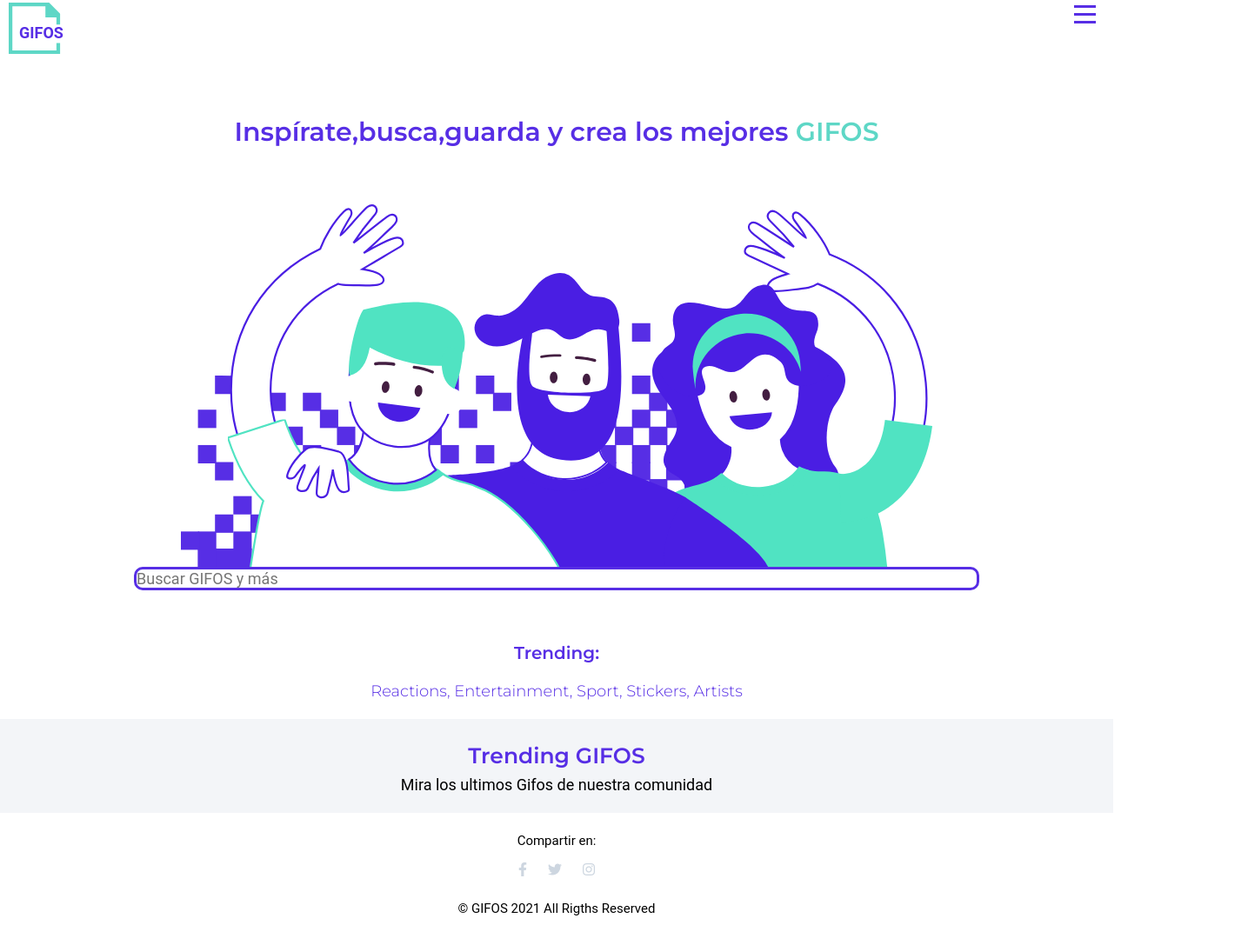
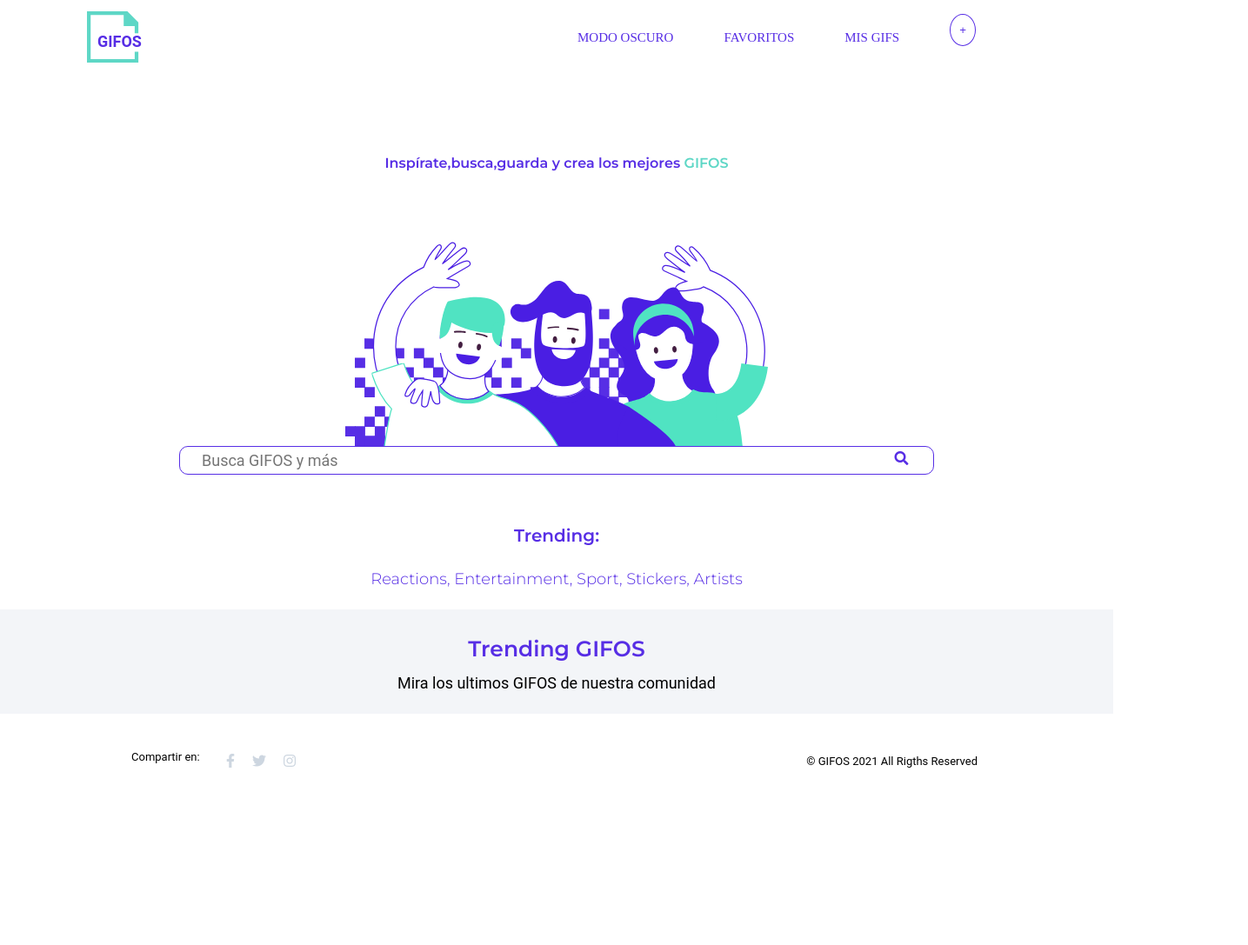
Before and after one commit to judas1221/Proyecto-Gifos, a plain HTML site: page index.html in a window 1280 px wide. Shown: the part 17-1104 px from the top of the page at 87% size, 1435 px wide, since content can reach past the window. After the commit the page ends 948 px from the top, so only its background shows below. Drawn offline with Linux system fonts and the light colour scheme.

Commit message:
arreglos

```diff
--- a/index.html
+++ b/index.html
@@ -45,7 +45,10 @@
             </div>
             <div class="buscador">
                 <img src="images/ilustra_header.svg" alt="ilustra_header">
-                <input type="search" name="buscador" value="" placeholder="Buscar GIFOS y más">
+                <div>
+                    <input type="search" id="search" name="search" placeholder="Busca GIFOS y más" />
+                    <span><i class="fa fa-search"></i></span>
+                </div>
             </div>
             <div class="mas">
                 <h3>Trending:</h3>
@@ -56,18 +59,20 @@
             <div class="galeria">
                 <h2>Trending GIFOS</h2>
                 <p>Mira los ultimos
-                    Gifos de nuestra comunidad
+                    GIFOS de nuestra comunidad
                 </p>
             </div>
         </section>
     </main>
     <footer class="footer-home">
+        <div>
             <p>Compartir en:</p>
             <ul>
                 <li><a href="https://www.facebook.com/GIPHY" target="blank"><i class="fab fa-facebook-f"></i></a></li>
                 <li><a href="https://twitter.com/GIPHY" target="blank"><i class="fab fa-twitter"></i></a></li>
                 <li><a href="https://www.instagram.com/giphy_com/?hl=es-la" target="blank"><i class="fab fa-instagram"></i></a></li>
             </ul>
+        </div>
         <span>© GIFOS 2021 All Rigths Reserved</span>
     </footer>
 </body>
--- a/styles/_baserules.scss
+++ b/styles/_baserules.scss
@@ -4,10 +4,11 @@
     border: 0;
     box-sizing: border-box;
     list-style: none;
+    overflow-x: unset;
 }
 html{
     letter-spacing: 0;
-    line-height: 24px;
+    line-height: 30px;
     scroll-behavior: smooth;
 }
 a{
--- a/styles/_footerhome.scss
+++ b/styles/_footerhome.scss
@@ -1,15 +1,18 @@
 .footer-home{
+    width: 100%;
     display: flex;
     align-items: center;
     flex-direction: column;
     flex-wrap: wrap;
     padding: 20px;
+    div{
         p{
             width: 100%;
             text-align: center;
             color: $colorparrafos;
             font-family: $fontparrafos;
-        font-size: 15px;
+            font-size: 13px;
+            padding: 10px;
         }
         ul{
             padding: 10px;
@@ -22,12 +25,41 @@
                 }
             }
         }
+    }
     span{
         text-align: center;
         width: 100%;
         padding: 10px;
         color: $colorparrafos;
         font-family: $fontparrafos;
-        font-size: 15px;
+        font-size: 13px;
     }
 }
+@media screen and (min-width: 1000px){
+    .footer-home{
+        flex-direction: unset;
+        flex-wrap: nowrap;
+        justify-content: space-between;
+        align-items: unset;
+        padding: 30px 146px;
+        div{
+            display: flex;
+            flex-wrap: nowrap;
+            p{
+                width: 50%;
+                text-align: unset;
+                padding: 5px;
+            }
+            ul{
+                display: flex;
+                width: 50%;
+                li{
+                    display: inline-block;
+                }
+            }
+        }
+        span{
+            text-align: right;
+        }
+    }
+}
--- a/styles/_headerhome.scss
+++ b/styles/_headerhome.scss
@@ -1,14 +1,16 @@
 .header-home{
+    width: 100%;
     .encabezado{
         display:flex;
         justify-content: space-between;
-        padding: 20px 10px;
+        padding: 10px;
         .logo{
             width: 15%;
 
         }
         nav{
             .menu{
+
                 padding-top: 3px;
 
                 ul{
@@ -16,6 +18,7 @@
                     position: absolute;
                     top: 45px;
                     right: 0;
+                    font-size: 15px;
                     overflow: hidden;
                     list-style: none;
                     background:  rgba(87, 46, 229, .8) ;
@@ -84,10 +87,10 @@
         }
     }
 }
-@media screen and (max-width: 1000px){
+@media screen and (min-width: 1000px){
     .header-home{
         .encabezado{
-            padding: 30px 156px;
+            padding: 30px 100px;
             nav{
                 .menu{
                     ul{
@@ -96,20 +99,29 @@
                         list-style: none;
                         background-color: $fondogeneral;
                         overflow: hidden;
-                        background: none;
-                        height: none;
-                        position: none;
+                        background: unset;
+                        height: unset;
+                        position: unset;
+                        padding: 5px;
                         li{
-                            padding: 5px 10px;
+                            padding: 0 5px;
                             align-self: end;
                             a{
                                 color: $colortitulos;
                                 padding: unset;
                                 padding-right: 48px;
                                 line-height: unset;
-                            }
-                            a:hover {
-                                color: unset;
+                                position: unset;
+                                button{
+                                    position: relative;
+                                    bottom: 5px;
+                                    width: 100%;
+                                    border-radius: 100%;
+                                    border: solid $colortitulos 1px;
+                                    background-color: $fondogeneral;
+                                    color: $colortitulos;
+                                    padding: 10px;
+                                }
                             }
                         }
 
--- a/styles/_mainhome.scss
+++ b/styles/_mainhome.scss
@@ -1,18 +1,21 @@
 .main-home{
+    width: 100%;
     .titulo{
+        width: 100%;
         display: flex;
         justify-content: center;
         align-items: center;
         flex-direction: column;
         flex-wrap: wrap;
-        padding: 20px 100px;
+        padding: 15px 20px;
         h1{
             width: 100%;
             text-align: center;
+            flex-wrap: wrap;
             color: $colortitulos;
             font-family: $fonttitulos;
-            font-size: 30px;
-            padding: 30px;
+            font-size: 100%;
+            padding: 30px 50px;
             #color{
                 color: $unico;
             }
@@ -24,16 +27,33 @@
         align-items: center;
         flex-direction: column;
         flex-wrap: wrap;
-        padding: 20px 100px;
+        padding: 15px 20px;
         img{
             width: 80%;
+            padding: 0 5px;
         }
-        input{
-            width: 90%;
-            border-radius: 10px;
-            border: solid $colortitulos ;
-            font-family: $fontparrafos;
-            font-size: 18px;
+        div{
+            width: 70%;
+            flex-direction: unset;
+            justify-content: center;
+            align-items: center;
+            input{
+                width: 100%;
+                border-radius: 10px;
+                border: solid $colortitulos .5px;
+                font-family: $fontparrafos;
+                font-size: 18px;
+                padding: 5px 25px;
+            }
+            span{
+                position: absolute;;
+                right: 18%;
+                i{
+                    color: $colortitulos;
+                    padding: 5px;
+
+                }
+            }
         }
     }
     .mas{
@@ -42,7 +62,7 @@
         align-items: center;
         flex-direction: column;
         flex-wrap: wrap;
-        padding: 20px 100px;
+        padding: 20px 20px;
         h3{
             width: 100%;
             padding: 20px;
@@ -67,7 +87,7 @@
         align-items: center;
         flex-direction: column;
         flex-wrap: wrap;
-        padding: 20px 100px;
+        padding: 20px 20px;
         background-color: $fondounico;
         h2{
             width: 100%;
@@ -86,3 +106,21 @@
         }
     }
 }
+@media screen and (min-width: 1000px){
+    .main-home{
+        .titulo{
+            padding: 30px 250px;
+            h1{
+                width: 65%;
+            }
+        }
+        .buscador{
+            img{
+                width: 40%;
+            }
+            input{
+                width: 50%;
+            }
+        }
+    }
+}
```
Also changed, not shown: styles/style.css, 1 other file. Lines whose indentation alone changed are shown as unchanged.
